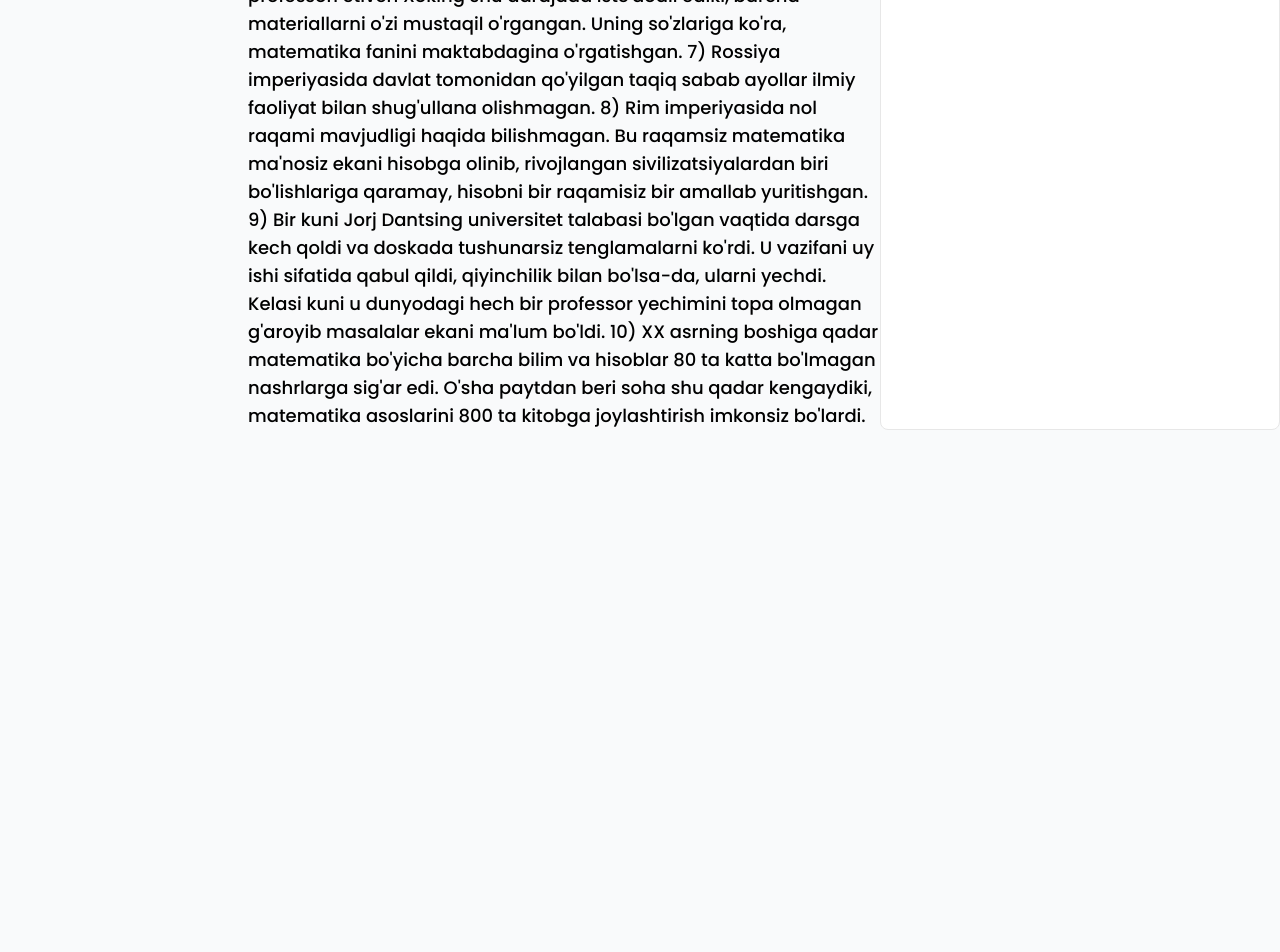
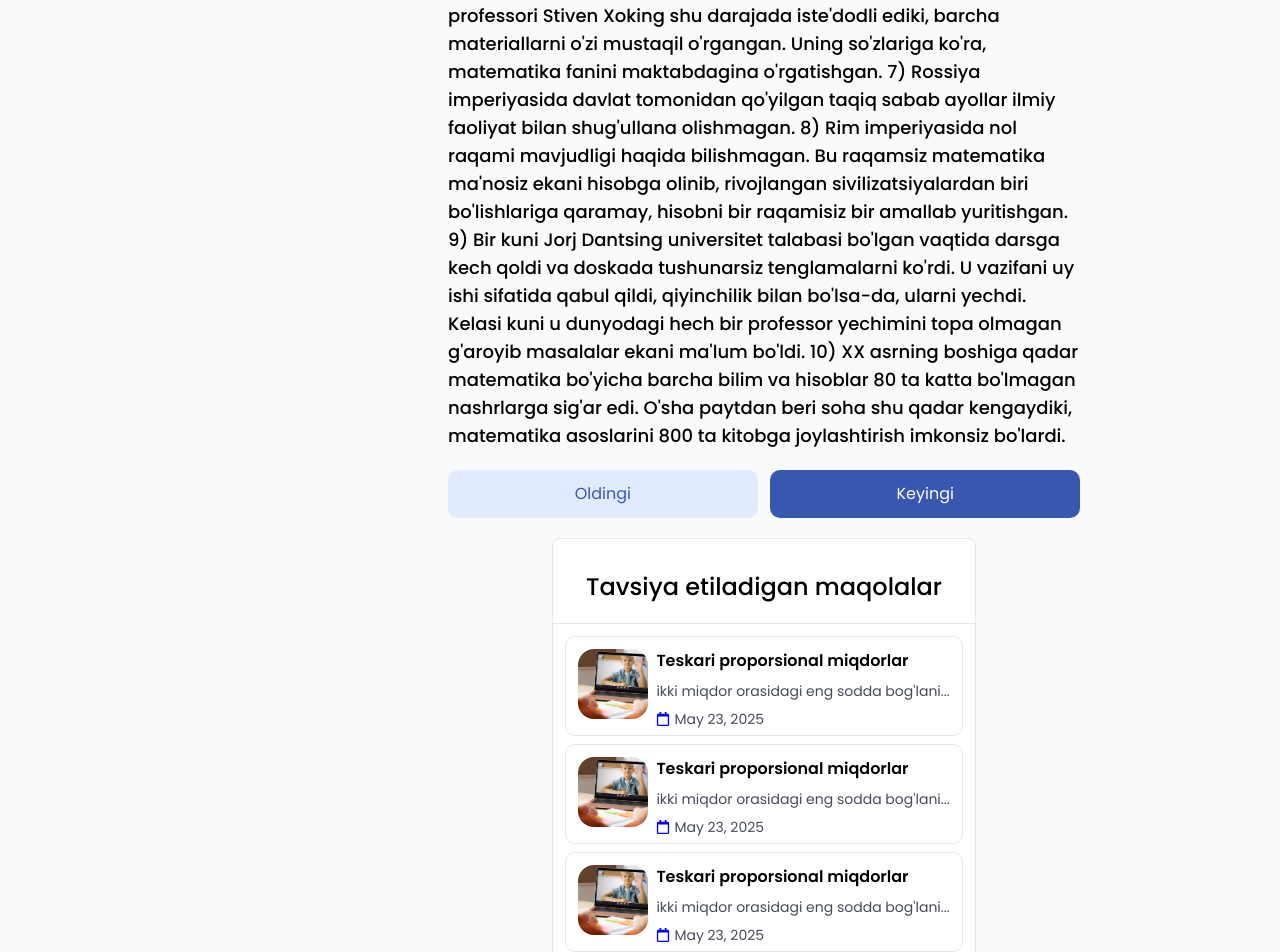
Before and after one commit to Sariqdasturchi/education, a React (Vite) app: page /dashboard/articles/1 in a window 1280 px wide. Shown: the part 1042-1994 px from the top of the page. Before the commit the page ends 1492 px from the top, so only its background shows below. Built offline with nearby package versions, Linux system fonts and the light colour scheme; a web font is replaced by a local one.

Commit message:
adding buttons to articlepage

```diff
--- a/src/pages/ArticlePage.jsx
+++ b/src/pages/ArticlePage.jsx
@@ -24,17 +24,20 @@ const ArticlePage = () => {
 
     <>
         <PageHeader title="Teskari Proporsional Miqdorlar" other={returnBtn} />
-        <main className="flex flex-wrap xl:flex-nowrap justify-around py-5">
-          <div className="flex flex-col max-w-xl xl:max-w-[632px] gap-5">
-            <h1 className="text-xl lg:text-2xl font-bold ">{article.title}</h1>
+        <main className="flex flex-wrap justify-evenly p-10 gap-y-5">
+          <div className="flex flex-col max-w-[632px] gap-5">
+            <h1 className="text-2xl font-bold ">{article.title}</h1>
             <img src={image} alt="Article image" />
-            <p className="text-base lg:text-lg font-medium">{article.text}</p>
+            <p className="text-lg font-medium">{article.text}</p>
+            <div className="flex w-full justify-between">
+              <button className='bg-[#E2EAFF] text-[#3857AF] px-12 py-3 rounded-[10px] [box-shadow: 0px 0px 11.95px 0px #FFFFFF5] hover:opacity-75 cursor-pointer w-[49%]' onClick={()=>navigate(`/dashboard/articles/${1}`)}>Oldingi</button>
+              <button className='bg-[#3857AF] text-white px-12 py-3 rounded-[10px] [box-shadow: 0px 0px 11.95px 0px #FFFFFF5] hover:opacity-75 cursor-pointer w-[49%]' onClick={()=>navigate(`/dashboard/articles/${1}`)}>Keyingi</button>
+            </div>
           </div>
           <section className="flex flex-col border_stroke rounded-lg py-3 bg-white">
-            <div className="flex border-b-1 border-[#E7E7E7] justify-center items-center p-5"><h1 className="text-xl lg:text-2xl font-medium">Tavsiya etiladigan maqolalar</h1></div>
+            <div className="flex border-b-1 border-[#E7E7E7] justify-center items-center p-5"><h1 className="text-2xl font-medium">Tavsiya etiladigan maqolalar</h1></div>
 
             <div className="flex flex-col gap-2 p-3">
-              <RecommendedCard />
               <RecommendedCard />
               <RecommendedCard />
               <RecommendedCard />
```
